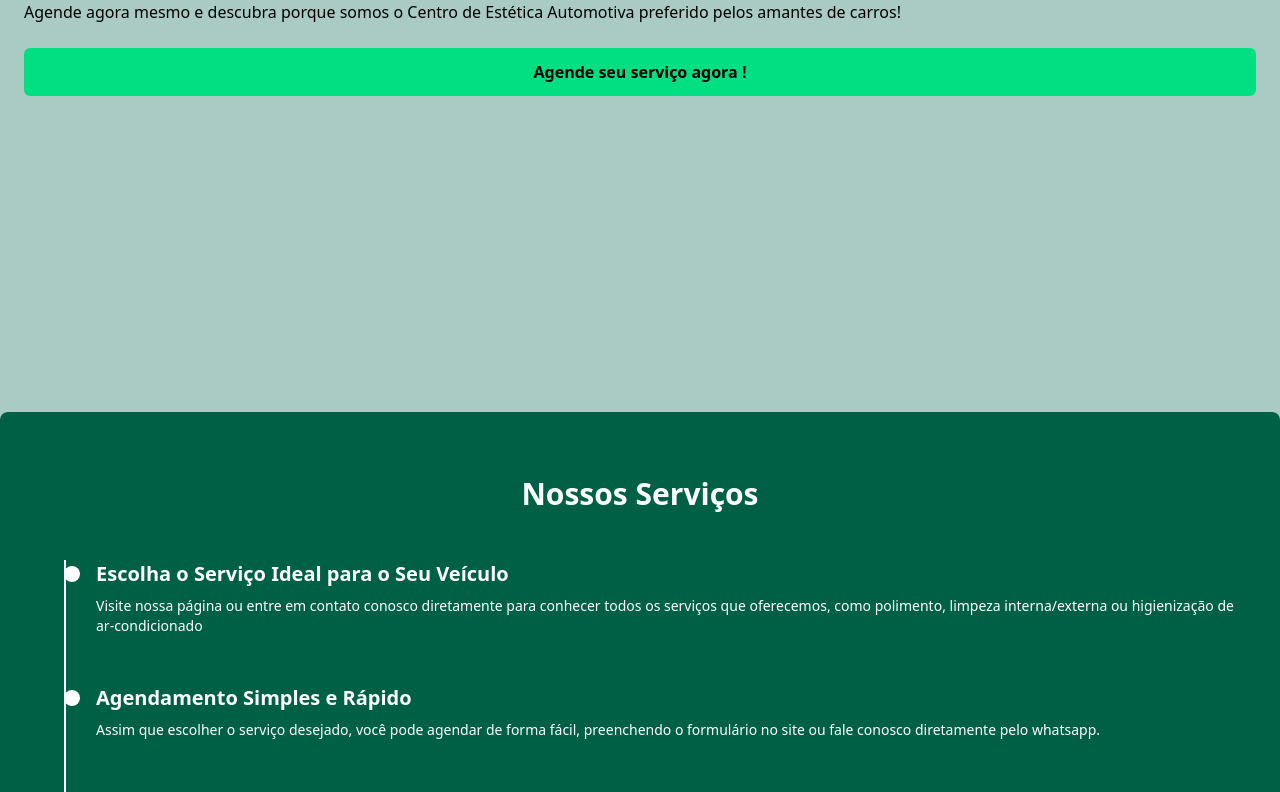
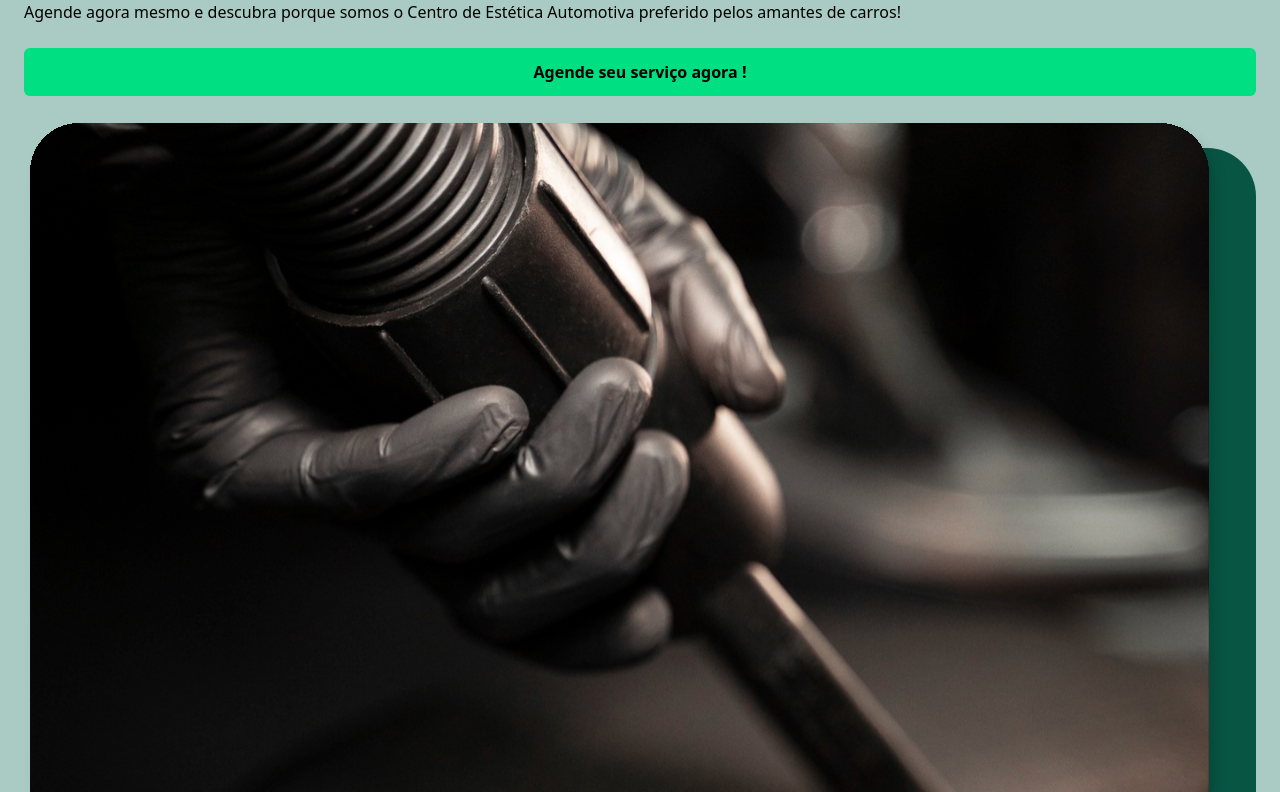
Before and after one commit to oi-Kaique/Opolidor, a React (Vite) app: page / in a window 1280 px wide. Shown: the part 1188-1980 px from the top of the page. Built offline with nearby package versions, Linux system fonts and the light colour scheme.

Commit message:
Resolve-Problem

```diff
--- a/src/main.tsx
+++ b/src/main.tsx
@@ -1,7 +1,7 @@
 import { StrictMode } from 'react'
 import { createRoot } from 'react-dom/client'
 import './index.css'
-import { Home } from './page/Home'
+import { Home } from './pages/Home'
 
 createRoot(document.getElementById('root')!).render(
   <StrictMode>
--- a/src/page/Home.tsx
+++ b/src/pages/Home.tsx
@@ -1,7 +1,7 @@
 import { useState } from "react";
 
-import { Button } from "../componet/Button";
-import { BulletList } from "../context/BulletList";
+import { Button } from "../components/Button";
+import { BulletList } from "../contexts/BulletList";
 
 import ImageHero from "../assets/hero.svg";
 import ImageLogo from "../assets/logo.svg";
@@ -87,7 +87,7 @@ export function Home() {
         </div>
       </section>
 
-      <section className="h-screen px-[24px] flex flex-col gap-[24px]">
+      <section className="h-full px-6 pb-3 flex flex-col gap-6">
         <div>
           <h2 className="text-bold text-5xl mt-10 mb-[16px]">
             Sobre nós
@@ -123,8 +123,7 @@ export function Home() {
         </div>
 
         <Button>Agende seu serviço agora !</Button>
-
-             {/* Logo  <img src={ImageGroup} alt="ImageGroup" />*/}
+        <img src={ImageGroup} alt="ImageGroup" />
 
       </section>
 
@@ -148,6 +147,7 @@ export function Home() {
           },
         ]}
       />
+
     </div>
   );
 }
```
Also changed, not shown: src/components/Button.tsx (renamed from src/componet/Button.tsx), src/contexts/BulletList.tsx (renamed from src/context/BulletList.tsx).
